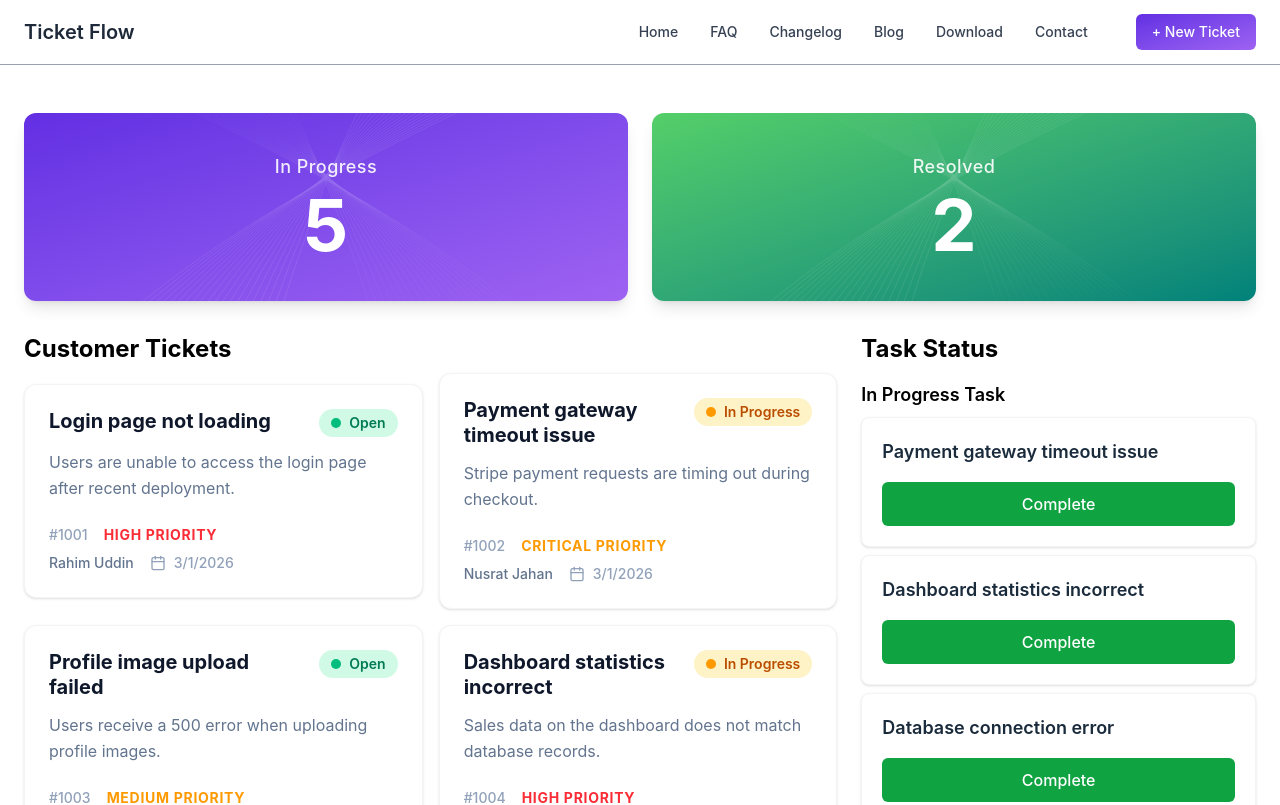
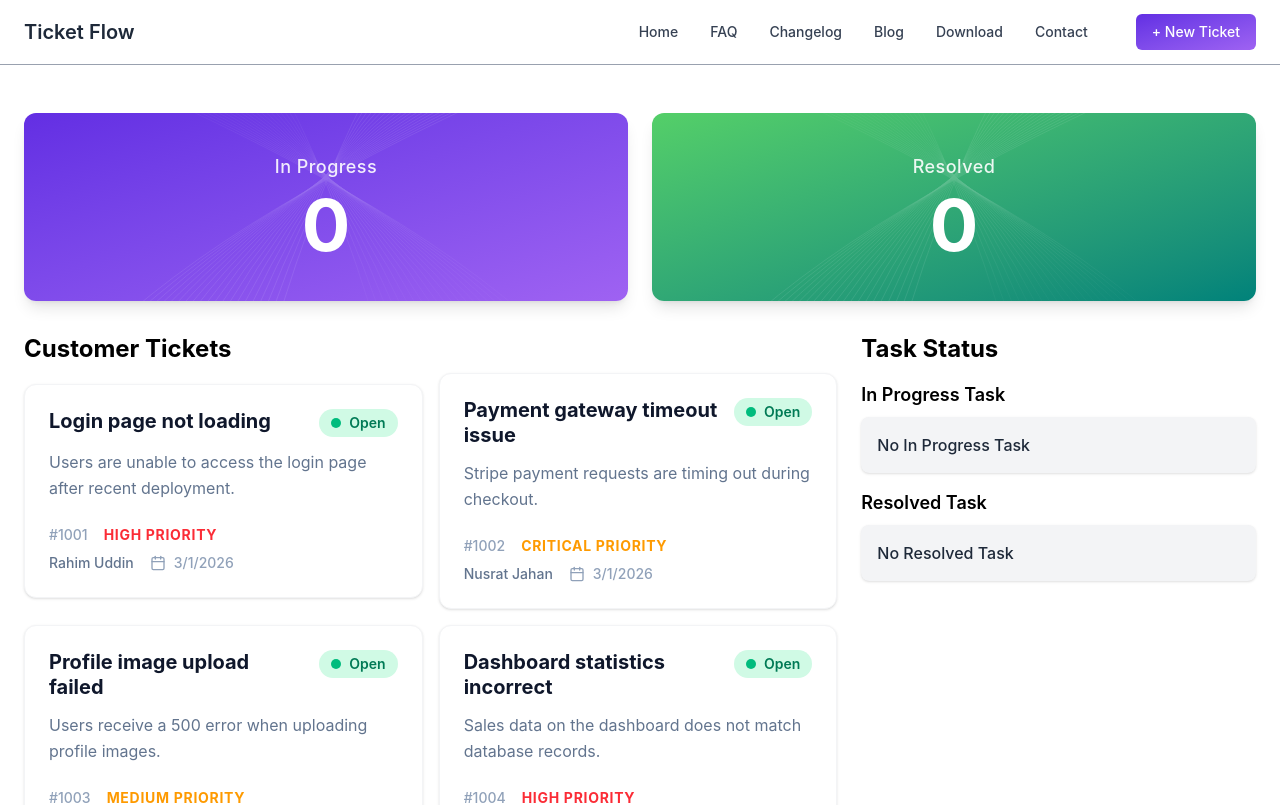
Before and after one commit to adnan-akhlas/ticket-flow, a React (Vite) app: page / in a window 1280 px wide. Shown: the top 805 px of the page. Built offline with nearby package versions, Linux system fonts and the light colour scheme.

Commit message:
update: readme.md & add no task status

```diff
--- a/public/data.json
+++ b/public/data.json
@@ -14,7 +14,7 @@
     "description": "Stripe payment requests are timing out during checkout.",
     "customer": "Nusrat Jahan",
     "priority": "Critical",
-    "status": "In Progress",
+    "status": "Open",
     "createdAt": "2026-03-01T10:20:00Z"
   },
   {
@@ -32,7 +32,7 @@
     "description": "Sales data on the dashboard does not match database records.",
     "customer": "Sabina Akter",
     "priority": "High",
-    "status": "In Progress",
+    "status": "Open",
     "createdAt": "2026-03-01T12:30:00Z"
   },
   {
@@ -59,7 +59,7 @@
     "description": "Users remain logged in after clicking logout button.",
     "customer": "Sakib Ahmed",
     "priority": "High",
-    "status": "Resolved",
+    "status": "Open",
     "createdAt": "2026-03-01T15:20:00Z"
   },
   {
@@ -77,7 +77,7 @@
     "description": "MongoDB connection drops intermittently in production.",
     "customer": "Imran Kabir",
     "priority": "Critical",
-    "status": "In Progress",
+    "status": "Open",
     "createdAt": "2026-03-01T17:40:00Z"
   },
   {
@@ -95,7 +95,7 @@
     "description": "Users are logged out before token expiration time.",
     "customer": "Mahmudul Hasan",
     "priority": "High",
-    "status": "In Progress",
+    "status": "Open",
     "createdAt": "2026-03-02T09:50:00Z"
   },
   {
@@ -104,7 +104,7 @@
     "description": "Uploaded cover images appear stretched on the frontend.",
     "customer": "Tania Sultana",
     "priority": "Low",
-    "status": "Resolved",
+    "status": "Open",
     "createdAt": "2026-03-02T10:25:00Z"
   },
   {
@@ -122,7 +122,7 @@
     "description": "Frontend cannot access API due to CORS policy restriction.",
     "customer": "Shamima Akter",
     "priority": "Critical",
-    "status": "In Progress",
+    "status": "Open",
     "createdAt": "2026-03-02T12:45:00Z"
   },
   {
--- a/src/App.jsx
+++ b/src/App.jsx
@@ -22,6 +22,10 @@ export default function App() {
       })
       .finally(() => setIsLoading(false));
   }, []);
+
+  const unresolvedTickets = useMemo(() => {
+    return tickets.filter((t) => t.status !== "Resolved");
+  }, [tickets]);
 
   const progressCount = useMemo(() => {
     return tickets.filter((t) => t.status === "In Progress").length;
@@ -86,7 +90,7 @@ export default function App() {
               {!isLoading ? (
                 <TicketSection
                   onProgressAction={handleProgressAction}
-                  tickets={tickets}
+                  tickets={unresolvedTickets}
                 />
               ) : (
                 <TicketSkeleton />
--- a/src/components/ProgressTaskStatus.jsx
+++ b/src/components/ProgressTaskStatus.jsx
@@ -2,6 +2,11 @@ export default function ProgressTaskStatus({ tickets, onResolvedAction }) {
   return (
     <div className="space-y-2">
       <h3 className="text-lg font-semibold">In Progress Task</h3>
+      {!tickets.length && (
+        <div className="bg-gray-100 p-4 rounded-lg shadow-sm mb-3">
+          <p className="text-gray-800 font-medium">No In Progress Task</p>
+        </div>
+      )}
       {tickets.map((ticket) => (
         <div
           key={ticket.id}
--- a/src/components/ResolvedTaskStatus.jsx
+++ b/src/components/ResolvedTaskStatus.jsx
@@ -2,6 +2,11 @@ export default function ResolvedTaskStatus({ tickets }) {
   return (
     <div className="space-y-2">
       <h3 className="text-lg font-semibold">Resolved Task</h3>
+      {!tickets.length && (
+        <div className="bg-gray-100 p-4 rounded-lg shadow-sm mb-3">
+          <p className="text-gray-800 font-medium">No Resolved Task</p>
+        </div>
+      )}
       {tickets.map((ticket) => (
         <div
           key={ticket.id}
```
Also changed, not shown: 1 other file (tests, documents, lock files or other folders).
